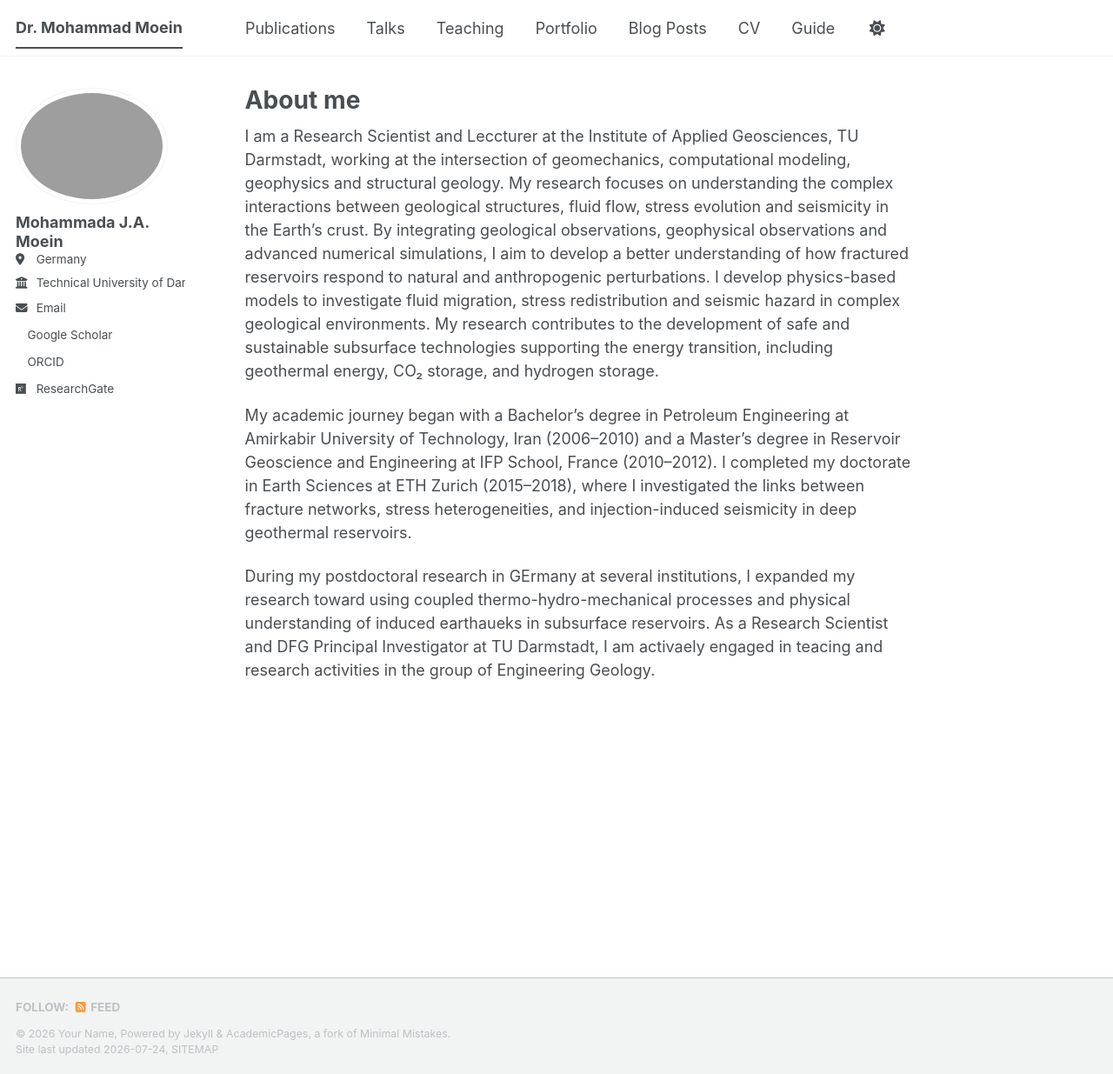
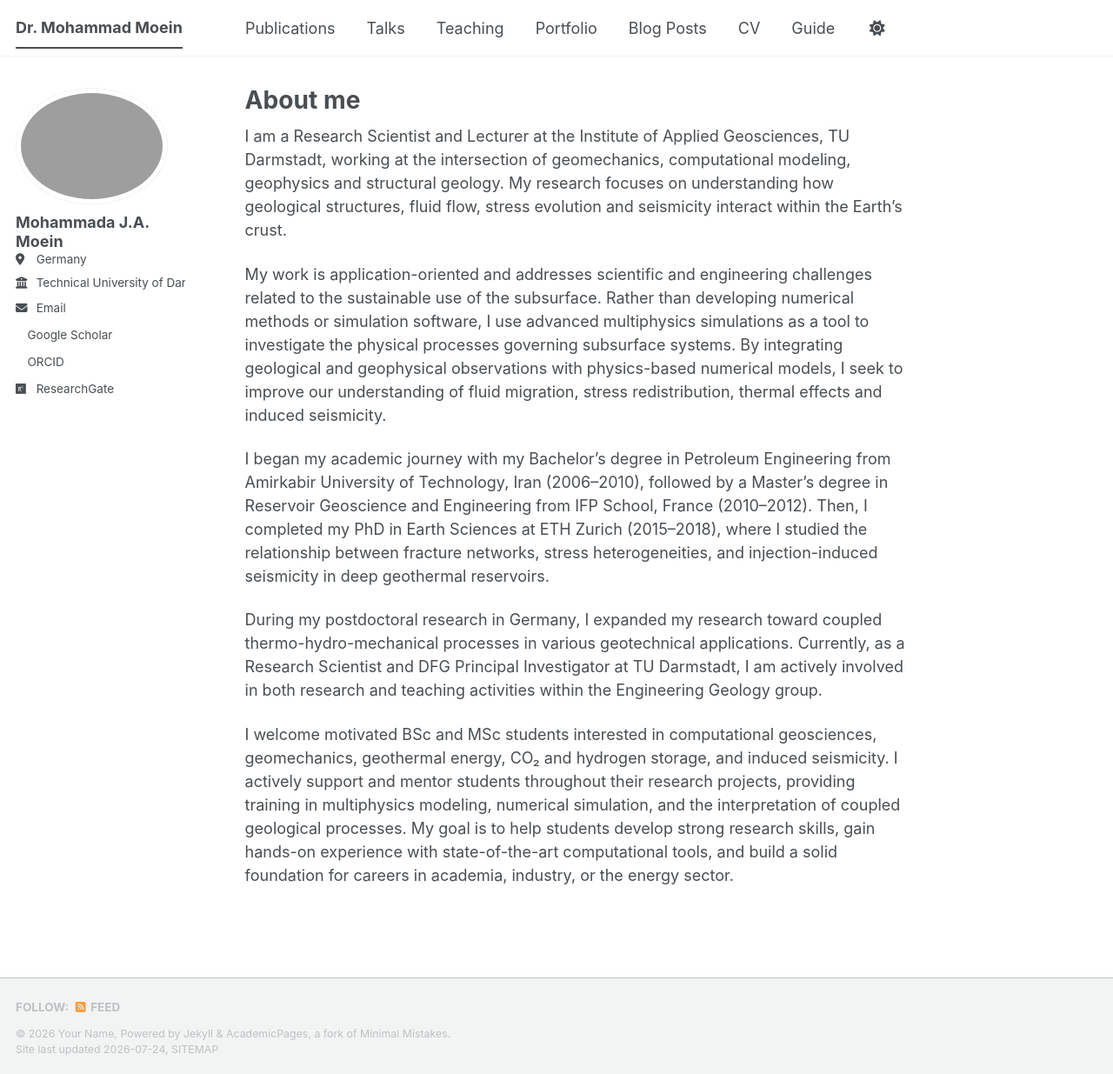
Before and after one commit to mjamoein/mjamoein.github.io, a Jekyll site: the page built from _pages/about.md, in a window 1280 px wide and 1235 px high. Shown: the whole window at 87% size. Built offline with Jekyll 4.4.1, drawn with Linux system fonts in a browser that asks for light colours; a style sheet for code colours, icons or effects is not loaded.

Commit message:
Update about.md

```diff
--- a/_pages/about.md
+++ b/_pages/about.md
@@ -7,8 +7,12 @@ redirect_from:
   - /about.html
 ---
 
-I am a Research Scientist and Leccturer at the Institute of Applied Geosciences, TU Darmstadt, working at the intersection of geomechanics, computational modeling, geophysics and structural geology. My research focuses on understanding the complex interactions between geological structures, fluid flow, stress evolution and seismicity in the Earth's crust. By integrating geological observations, geophysical observations and advanced numerical simulations, I aim to develop a better understanding of how fractured reservoirs respond to natural and anthropogenic perturbations. I develop physics-based models to investigate fluid migration, stress redistribution and seismic hazard in complex geological environments. My research contributes to the development of safe and sustainable subsurface technologies supporting the energy transition, including geothermal energy, CO₂ storage, and hydrogen storage.
+I am a Research Scientist and Lecturer at the Institute of Applied Geosciences, TU Darmstadt, working at the intersection of geomechanics, computational modeling, geophysics and structural geology. My research focuses on understanding how geological structures, fluid flow, stress evolution and seismicity interact within the Earth's crust.
 
-My academic journey began with a Bachelor’s degree in Petroleum Engineering at Amirkabir University of Technology, Iran (2006–2010) and a Master’s degree in Reservoir Geoscience and Engineering at IFP School, France (2010–2012). I completed my doctorate in Earth Sciences at ETH Zurich (2015–2018), where I investigated the links between fracture networks, stress heterogeneities, and injection-induced seismicity in deep geothermal reservoirs.
+My work is application-oriented and addresses scientific and engineering challenges related to the sustainable use of the subsurface. Rather than developing numerical methods or simulation software, I use advanced multiphysics simulations as a tool to investigate the physical processes governing subsurface systems. By integrating geological and geophysical observations with physics-based numerical models, I seek to improve our understanding of fluid migration, stress redistribution, thermal effects and induced seismicity.
 
-During my postdoctoral research in GErmany at several institutions, I expanded my research toward using coupled thermo-hydro-mechanical processes and physical understanding of induced earthaueks in subsurface reservoirs. As a Research Scientist and DFG Principal Investigator at TU Darmstadt, I am activaely engaged in teacing and research activities in the group of Engineering Geology.
+I began my academic journey with my Bachelor’s degree in Petroleum Engineering from Amirkabir University of Technology, Iran (2006–2010), followed by a Master’s degree in Reservoir Geoscience and Engineering from IFP School, France (2010–2012). Then, I completed my PhD in Earth Sciences at ETH Zurich (2015–2018), where I studied the relationship between fracture networks, stress heterogeneities, and injection-induced seismicity in deep geothermal reservoirs.
+
+During my postdoctoral research in Germany, I expanded my research toward coupled thermo-hydro-mechanical processes in various geotechnical applications. Currently, as a Research Scientist and DFG Principal Investigator at TU Darmstadt, I am actively involved in both research and teaching activities within the Engineering Geology group.
+
+I welcome motivated BSc and MSc students interested in computational geosciences, geomechanics, geothermal energy, CO₂ and hydrogen storage, and induced seismicity. I actively support and mentor students throughout their research projects, providing training in multiphysics modeling, numerical simulation, and the interpretation of coupled geological processes. My goal is to help students develop strong research skills, gain hands-on experience with state-of-the-art computational tools, and build a solid foundation for careers in academia, industry, or the energy sector.
```
